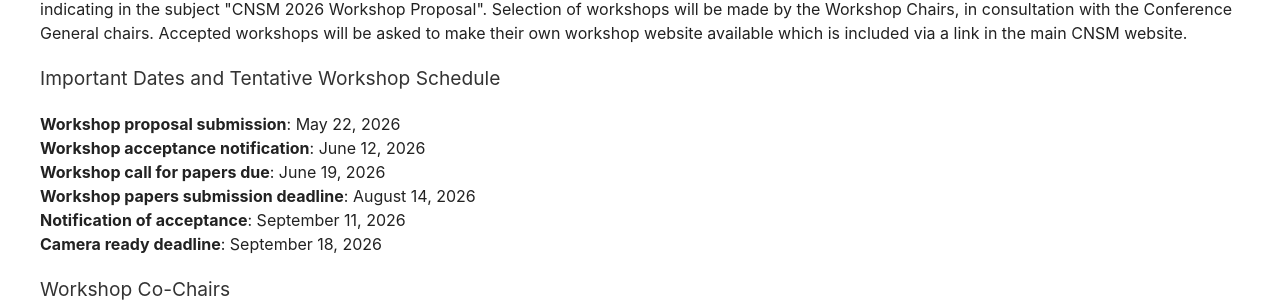
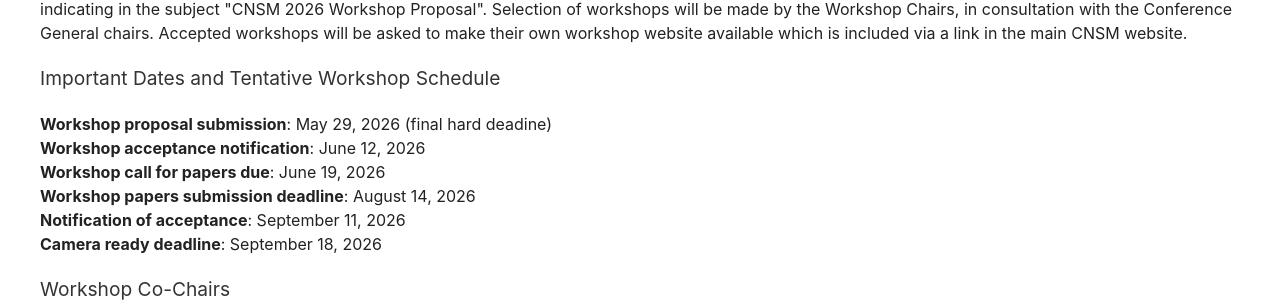
Before and after one commit to stuartclayman/cnsm-2026-website, a Jekyll site: the page built from cfw.html, in a window 1280 px wide. Shown: the part 1081-1388 px from the top of the page. Built offline with Jekyll 4.4.1, drawn with Linux system fonts in a browser that asks for light colours; nearby versions of some CDN libraries.

Commit message:
Edit cfw

```diff
--- a/cfw.html
+++ b/cfw.html
@@ -43,7 +43,7 @@
 
 <h3>Important Dates and Tentative Workshop Schedule</h3>
 <p>
-  <strong>Workshop proposal submission</strong>: May 22, 2026<br>
+  <strong>Workshop proposal submission</strong>: May 29, 2026 (final hard deadine)<br>
   <strong>Workshop acceptance notification</strong>: June 12, 2026<br>
   <strong>Workshop call for papers due</strong>: June 19, 2026<br>
   <strong>Workshop papers submission deadline</strong>: August 14, 2026<br>
```
